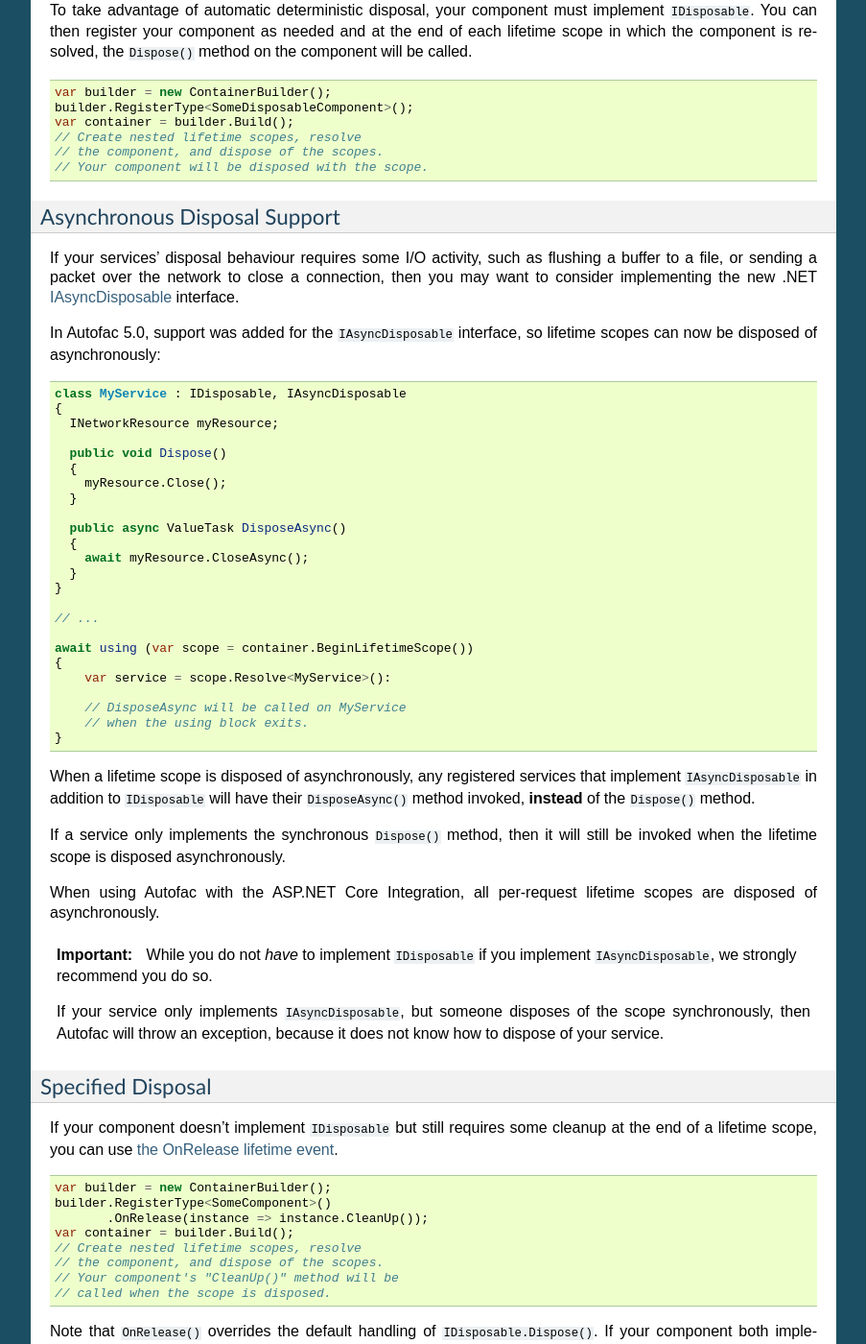
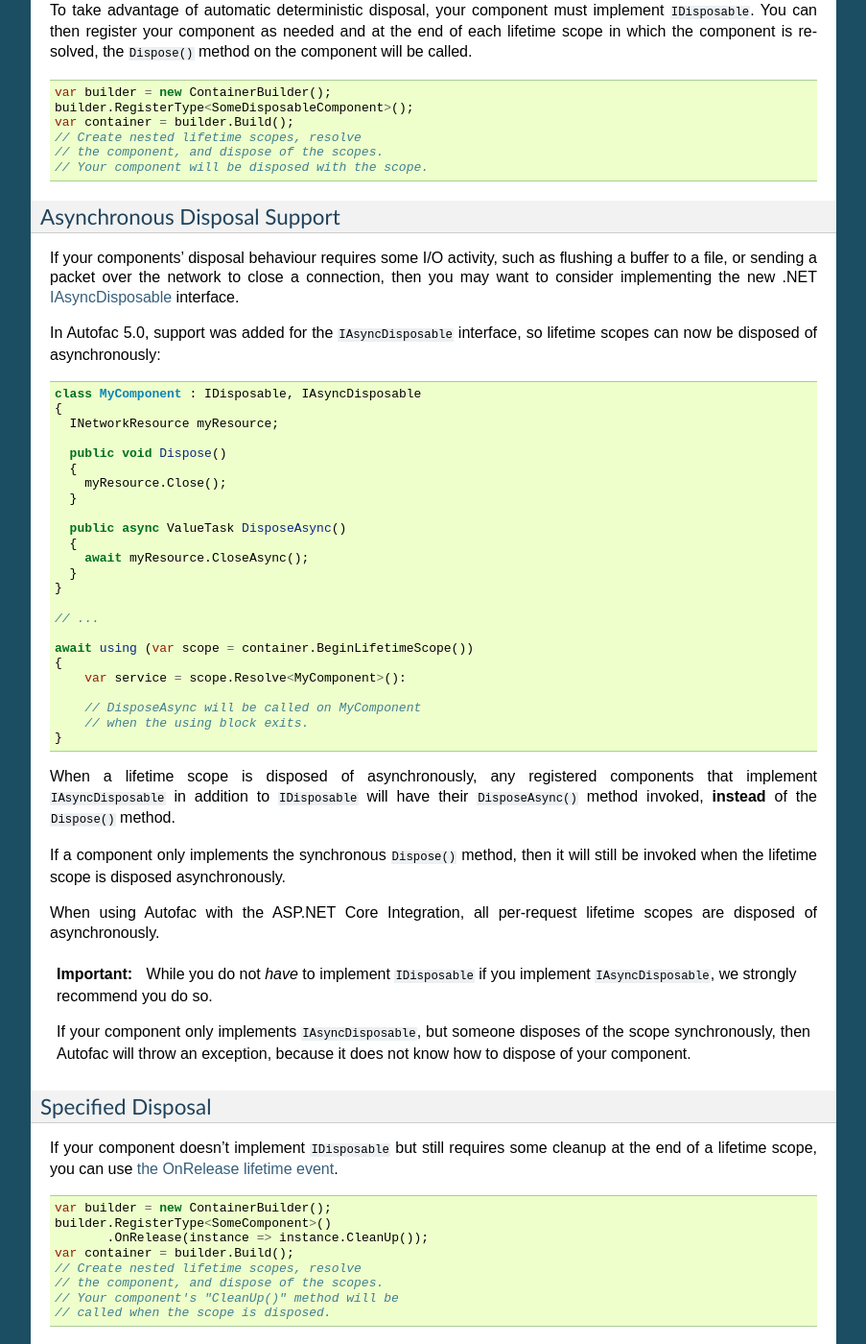
Before and after one commit to autofac/Documentation, a Sphinx documentation site: the page built from docs/lifetime/disposal.rst, in a window 1280 px wide and 1400 px high, scrolled down 909 px. Shown: the whole window at 96% size, without its empty margins (198-1101 px from the left). Built offline with Sphinx 7.4.7, drawn with Linux system fonts in a browser that asks for light colours.

Commit message:
Refer to components instead of services.

```diff
--- a/docs/lifetime/disposal.rst
+++ b/docs/lifetime/disposal.rst
@@ -51,7 +51,7 @@ is resolved, the ``Dispose()`` method on the component will be called.
 Asynchronous Disposal Support
 -----------------------------
 
-If your services' disposal behaviour requires some I/O activity, such as flushing a buffer to a file,
+If your components' disposal behaviour requires some I/O activity, such as flushing a buffer to a file,
 or sending a packet over the network to close a connection, then you may want to consider implementing
 the new .NET `IAsyncDisposable <https://docs.microsoft.com/en-us/dotnet/api/system.iasyncdisposable?view=netstandard-2.1>`_
 interface.
@@ -61,7 +61,7 @@ asynchronously:
 
 .. code-block:: csharp
 
-  class MyService : IDisposable, IAsyncDisposable
+  class MyComponent : IDisposable, IAsyncDisposable
   {
     INetworkResource myResource;
 
@@ -80,16 +80,16 @@ asynchronously:
 
   await using (var scope = container.BeginLifetimeScope())
   {
-      var service = scope.Resolve<MyService>():
+      var service = scope.Resolve<MyComponent>():
 
-      // DisposeAsync will be called on MyService
+      // DisposeAsync will be called on MyComponent
       // when the using block exits.
   }
 
-When a lifetime scope is disposed of asynchronously, any registered services that implement ``IAsyncDisposable``
+When a lifetime scope is disposed of asynchronously, any registered components that implement ``IAsyncDisposable``
 in addition to ``IDisposable`` will have their ``DisposeAsync()`` method invoked, **instead** of the ``Dispose()`` method.
 
-If a service only implements the synchronous ``Dispose()`` method,
+If a component only implements the synchronous ``Dispose()`` method,
 then it will still be invoked when the lifetime scope is disposed asynchronously.
 
 When using Autofac with the ASP.NET Core Integration, all per-request lifetime scopes are disposed of asynchronously.
@@ -99,8 +99,8 @@ When using Autofac with the ASP.NET Core Integration, all per-request lifetime s
   While you do not *have* to implement ``IDisposable`` if you implement ``IAsyncDisposable``, we strongly
   recommend you do so.
 
-  If your service only implements ``IAsyncDisposable``, but someone disposes of the scope synchronously,
-  then Autofac will throw an exception, because it does not know how to dispose of your service.
+  If your component only implements ``IAsyncDisposable``, but someone disposes of the scope synchronously,
+  then Autofac will throw an exception, because it does not know how to dispose of your component.
 
 Specified Disposal
 ------------------
```
